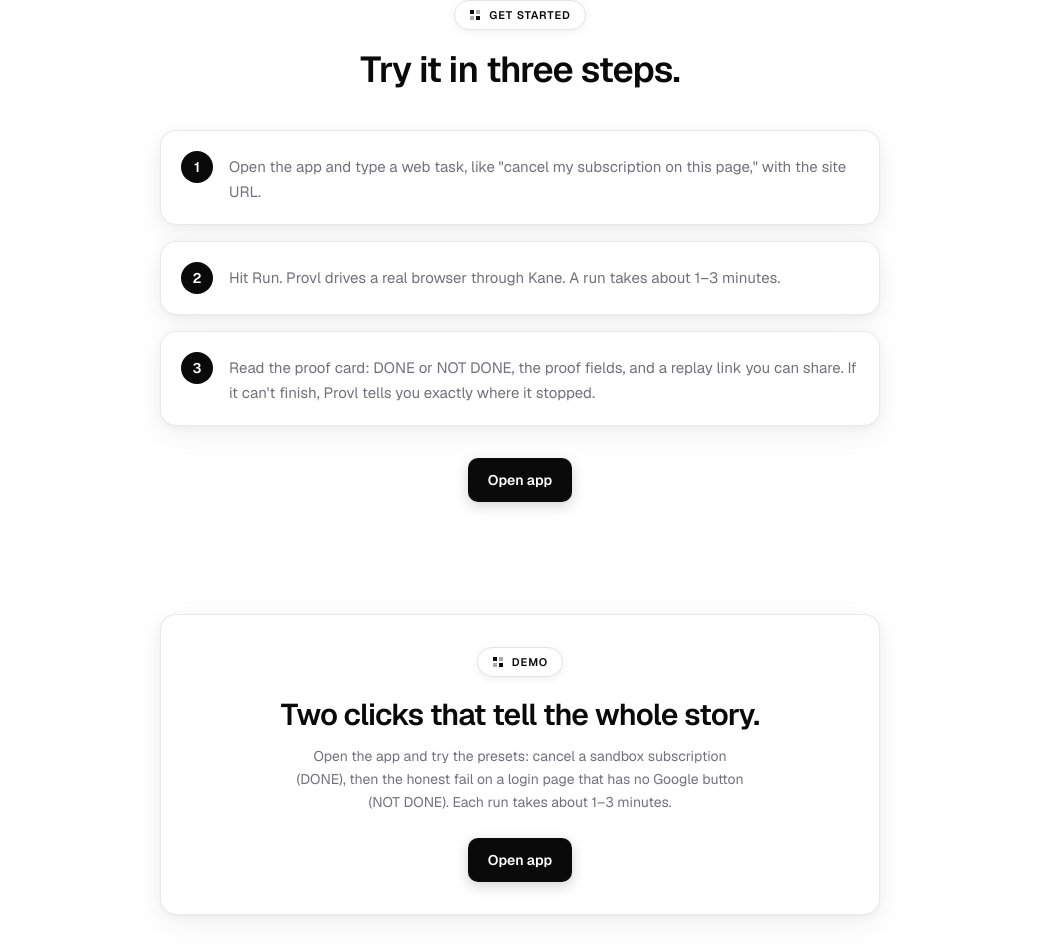
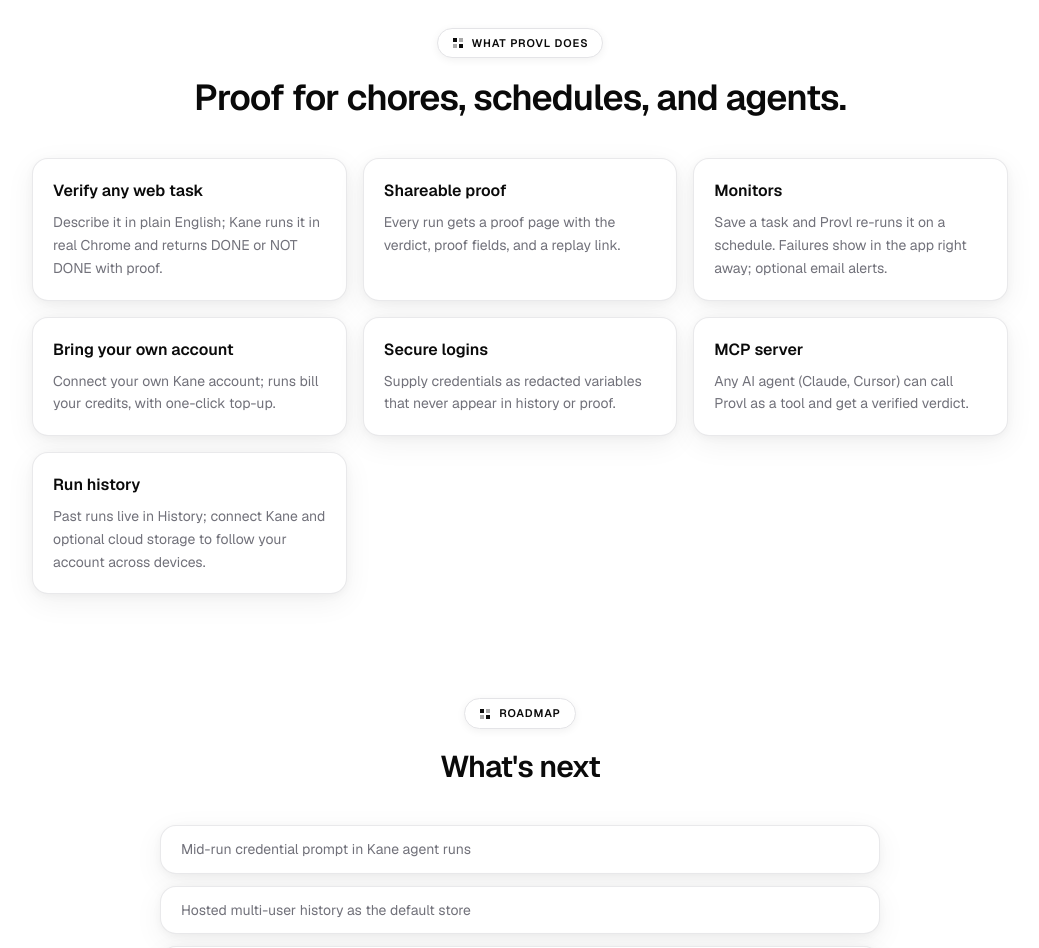
Before and after one commit to cipherEncrypt/provl, a Next.js app: page / in a window 1280 px wide. Shown: the part 1813-2761 px from the top of the page, without its empty margins (120-1159 px from the left). Built offline with nearby package versions, Linux system fonts and the light colour scheme.

Commit message:
Refresh landing and dashboard copy for Monitors, MCP, and account features.
Add feature cards, roadmap, FAQ entries, and dashboard nav hints without behavior changes.

```diff
--- a/components/LandingNav.tsx
+++ b/components/LandingNav.tsx
@@ -3,11 +3,15 @@
 import Link from "next/link";
 import { useEffect, useState } from "react";
 
+import { ProvlMark } from "./ProvlLogo";
+
 const LINKS = [
   { href: "#how-it-works", label: "How it works" },
+  { href: "#features", label: "Features" },
+  { href: "#roadmap", label: "Roadmap" },
   { href: "#get-started", label: "How to use" },
   { href: "#demo", label: "Demo" },
-  { href: "#proof", label: "Proof" },
+  { href: "#faq", label: "FAQ" },
   {
     href: "https://www.testmuai.com/support/docs/kane-cli-introduction/",
     label: "Docs",
@@ -44,14 +48,7 @@ export function LandingNav() {
             className="flex h-8 w-8 items-center justify-center rounded-[8px] bg-ink text-white"
             aria-hidden="true"
           >
-            <svg width="14" height="14" viewBox="0 0 14 14" fill="none">
-              <path
-                d="M2 7h10M7 2v10"
-                stroke="currentColor"
-                strokeWidth="2"
-                strokeLinecap="square"
-              />
-            </svg>
+            <ProvlMark onDark className="h-[18px] w-[18px]" />
           </span>
           <span className="text-[17px] font-semibold tracking-tight">Provl</span>
         </Link>
--- a/components/LandingPage.tsx
+++ b/components/LandingPage.tsx
@@ -20,10 +20,48 @@ const HOW_IT_WORKS = [
   },
 ];
 
+const WHAT_PROVL_DOES = [
+  {
+    title: "Verify any web task",
+    body: "Describe it in plain English; Kane runs it in real Chrome and returns DONE or NOT DONE with proof.",
+  },
+  {
+    title: "Shareable proof",
+    body: "Every run gets a proof page with the verdict, proof fields, and a replay link.",
+  },
+  {
+    title: "Monitors",
+    body: "Save a task and Provl re-runs it on a schedule. Failures show in the app right away; optional email alerts.",
+  },
+  {
+    title: "Bring your own account",
+    body: "Connect your own Kane account; runs bill your credits, with one-click top-up.",
+  },
+  {
+    title: "Secure logins",
+    body: "Supply credentials as redacted variables that never appear in history or proof.",
+  },
+  {
+    title: "MCP server",
+    body: "Any AI agent (Claude, Cursor) can call Provl as a tool and get a verified verdict.",
+  },
+  {
+    title: "Run history",
+    body: "Past runs live in History; connect Kane and optional cloud storage to follow your account across devices.",
+  },
+];
+
+const ROADMAP = [
+  "Mid-run credential prompt in Kane agent runs",
+  "Hosted multi-user history as the default store",
+  "Domain-verified email alerts for Monitors",
+  "HTTP MCP transport for remote agents",
+];
+
 const GET_STARTED = [
-  'Open the app and type a web task, like "cancel my subscription on this page," with the site URL.',
-  "Hit Run. Provl drives a real browser through Kane. A run takes about 1–3 minutes.",
-  "Read the proof card: DONE or NOT DONE, the proof fields, and a replay link you can share. If it can't finish, Provl tells you exactly where it stopped.",
+  "Open the dashboard. On Run, describe a web task (optional URL) or try the demo presets. Each run takes about 1–3 minutes.",
+  "Optional: Account to connect your Kane username and keys; History for past proofs; Monitors to save a task on an hourly or daily schedule.",
+  "Read DONE or NOT DONE, open the proof page, share the replay, or wire Provl into another agent with the MCP server (see docs/mcp.md).",
 ];
 
 const KANE_DOCS =
@@ -53,8 +91,9 @@ export function LandingPage() {
 
             <p className="mt-4 max-w-xl text-pretty text-[15px] leading-relaxed text-steel sm:mt-5 sm:text-lg">
               AI agents can do your web tasks now, but they just say &quot;done.&quot;
-              Provl does the task in a real browser and hands you proof it
-              actually happened — a verdict you can replay.
+              Provl runs the task in real Chrome, then gives you DONE or NOT DONE,
+              a proof page, scheduled monitors, history, and an MCP tool other
+              agents can call.
             </p>
 
             <div className="mt-7 flex w-full max-w-sm flex-col gap-3 sm:mt-8 sm:max-w-md sm:flex-row sm:flex-wrap sm:items-center sm:justify-center">
@@ -88,7 +127,7 @@ export function LandingPage() {
 
           <div className="relative z-10 mx-auto -mt-4 px-4 pb-12 pt-0 sm:-mt-6 sm:px-6 sm:pb-16">
             <p className="text-[11px] font-medium leading-snug tracking-wide text-steel sm:text-xs">
-              Powered by Kane CLI · Works with Claude Code, Cursor, Codex
+              Powered by Kane CLI · MCP server for Claude Desktop and Cursor
             </p>
           </div>
         </section>
@@ -134,6 +173,55 @@ export function LandingPage() {
               </article>
             ))}
           </div>
+        </section>
+
+        {/* WHAT PROVL DOES */}
+        <section
+          id="features"
+          className="mx-auto w-full max-w-5xl scroll-mt-20 px-4 py-10 sm:scroll-mt-24 sm:px-6 sm:py-14"
+        >
+          <div className="text-center">
+            <PillTag label="What Provl does" />
+            <h2 className="mt-4 text-balance text-2xl font-semibold tracking-tight sm:mt-5 sm:text-4xl">
+              Proof for chores, schedules, and agents.
+            </h2>
+          </div>
+          <div className="mt-8 grid gap-3 sm:mt-10 sm:grid-cols-2 lg:grid-cols-3 sm:gap-4">
+            {WHAT_PROVL_DOES.map((item) => (
+              <article
+                key={item.title}
+                className="surface-card !p-4 text-left sm:!p-5"
+              >
+                <h3 className="text-base font-semibold text-ink">{item.title}</h3>
+                <p className="mt-2 text-sm leading-relaxed text-steel">
+                  {item.body}
+                </p>
+              </article>
+            ))}
+          </div>
+        </section>
+
+        {/* ROADMAP */}
+        <section
+          id="roadmap"
+          className="mx-auto w-full max-w-3xl scroll-mt-20 px-4 py-10 sm:scroll-mt-24 sm:px-6 sm:py-12"
+        >
+          <div className="text-center">
+            <PillTag label="Roadmap" />
+            <h2 className="mt-4 text-balance text-2xl font-semibold tracking-tight sm:mt-5 sm:text-3xl">
+              What&apos;s next
+            </h2>
+          </div>
+          <ul className="mt-8 space-y-3 sm:mt-10">
+            {ROADMAP.map((item) => (
+              <li
+                key={item}
+                className="surface-card !px-4 !py-3 text-sm leading-relaxed text-steel sm:!px-5"
+              >
+                {item}
+              </li>
+            ))}
+          </ul>
         </section>
 
         {/* HOW TO USE / GET STARTED */}
@@ -185,7 +273,7 @@ export function LandingPage() {
             <p className="mx-auto mt-3 max-w-md text-sm leading-relaxed text-steel">
               Open the app and try the presets: cancel a sandbox subscription
               (DONE), then the honest fail on a login page that has no Google
-              button (NOT DONE). Each run takes about 1–3 minutes.
+              button (NOT DONE). Each run takes about 1-3 minutes.
             </p>
             <Link href="/dashboard" className="btn-primary mt-6 w-full sm:w-auto">
               Open app
@@ -204,8 +292,9 @@ export function LandingPage() {
               A card you can send.
             </h2>
             <p className="mx-auto mt-3 max-w-md text-sm leading-relaxed text-steel">
-              Every finished run gets a shareable /proof/… page with the
-              verdict, proof fields, and Kane replay link — no re-run required.
+              Every finished run gets a shareable /proof/… page with DONE or NOT
+              DONE, proof fields, and a Kane replay link. Email it with one
+              click from the app or from Monitors after a failure.
             </p>
           </div>
         </section>
@@ -221,8 +310,8 @@ export function LandingPage() {
                 Let&apos;s prove the next chore.
               </h2>
               <p className="mt-2 max-w-md text-sm text-steel">
-                Open the app, describe a task, and walk away with a verdict you
-                can replay.
+                Run once, monitor on a schedule, review History, connect your
+                Kane account, or call Provl from another agent over MCP.
               </p>
             </div>
             <Link href="/dashboard" className="btn-primary w-full shrink-0 sm:w-auto">
@@ -251,8 +340,23 @@ export function LandingPage() {
                 </a>
               </li>
               <li>
+                <a href="#features" className="hover:text-ink">
+                  What Provl does
+                </a>
+              </li>
+              <li>
+                <a href="#roadmap" className="hover:text-ink">
+                  Roadmap
+                </a>
+              </li>
+              <li>
                 <a href="#get-started" className="hover:text-ink">
                   How to use
+                </a>
+              </li>
+              <li>
+                <a href="#faq" className="hover:text-ink">
+                  FAQ
                 </a>
               </li>
               <li>
--- a/components/dashboard/DashboardRunView.tsx
+++ b/components/dashboard/DashboardRunView.tsx
@@ -68,7 +68,14 @@ export function DashboardRunView() {
     <DashboardViewColumn>
       <p className="text-sm leading-relaxed text-steel">
         Describe a web task in plain English. Provl runs it in real Chrome and
-        returns a DONE or NOT DONE verdict you can share.
+        returns DONE or NOT DONE with a shareable proof page.
+      </p>
+      <p className="text-xs leading-relaxed text-steel-soft">
+        Need a schedule? Use{" "}
+        <strong className="font-medium text-steel">Monitors</strong>. Past runs
+        are in <strong className="font-medium text-steel">History</strong>.
+        Connect Kane under <strong className="font-medium text-steel">Account</strong>.
+        Other agents can call Provl via MCP (see project README).
       </p>
 
       <div id="run" className="scroll-mt-8">
--- a/components/dashboard/DashboardShell.tsx
+++ b/components/dashboard/DashboardShell.tsx
@@ -22,6 +22,17 @@ const TITLES: Record<string, string> = {
   "/dashboard/account": "Account",
 };
 
+const PAGE_HINTS: Record<string, string> = {
+  "/dashboard":
+    "One-off verified runs and demo presets. Use Monitors for schedules, History for past proofs, Account for Kane connect.",
+  "/dashboard/monitors":
+    "Scheduled re-runs with in-app pass or fail. Optional email alerts; mailto works with no setup.",
+  "/dashboard/history":
+    "Past runs for this session. Connect Kane and optional MongoDB to sync by account.",
+  "/dashboard/account":
+    "Connect your Kane account or use machine OAuth. Credits and spend for this session.",
+};
+
 type DashboardShellProps = {
   children: ReactNode;
 };
@@ -32,6 +43,7 @@ export function DashboardShell({ children }: DashboardShellProps) {
   const [mobileOpen, setMobileOpen] = useState(false);
 
   const title = TITLES[pathname] ?? "Dashboard";
+  const pageHint = PAGE_HINTS[pathname];
 
   useEffect(() => {
     setMobileOpen(false);
@@ -100,6 +112,13 @@ export function DashboardShell({ children }: DashboardShellProps) {
         ))}
       </nav>
 
+      <p className="mt-5 text-xs leading-relaxed text-steel-soft">
+        <span className="font-medium text-steel">Run</span> now,{" "}
+        <span className="font-medium text-steel">Monitors</span> on a schedule,{" "}
+        <span className="font-medium text-steel">History</span> for proofs,{" "}
+        <span className="font-medium text-steel">Account</span> for Kane credits.
+      </p>
+
       <div className="mt-auto border-t border-steel-line/80 pt-4">
         <p className="text-xs text-steel-soft">Signed in as</p>
         <p className="mt-1 truncate text-sm font-medium text-ink" title={signedInLabel}>
@@ -135,7 +154,14 @@ export function DashboardShell({ children }: DashboardShellProps) {
             )}
           </svg>
         </button>
-        <span className="text-sm font-semibold text-ink">{title}</span>
+        <div className="min-w-0 flex-1 text-center">
+          <span className="text-sm font-semibold text-ink">{title}</span>
+          {pageHint ? (
+            <p className="mt-0.5 line-clamp-2 text-[11px] leading-snug text-steel-soft">
+              {pageHint}
+            </p>
+          ) : null}
+        </div>
         <DashboardCreditsPill status={status} />
       </header>
 
@@ -174,8 +200,13 @@ export function DashboardShell({ children }: DashboardShellProps) {
       </aside>
 
       <div className="flex min-h-0 min-w-0 flex-1 flex-col">
-        <header className="hidden items-center justify-between gap-4 border-b border-steel-line px-6 py-4 lg:flex">
-          <h1 className="text-lg font-semibold tracking-tight text-ink">{title}</h1>
+        <header className="hidden gap-4 border-b border-steel-line px-6 py-4 lg:flex lg:items-center lg:justify-between">
+          <div className="min-w-0">
+            <h1 className="text-lg font-semibold tracking-tight text-ink">{title}</h1>
+            {pageHint ? (
+              <p className="mt-1 max-w-xl text-sm text-steel">{pageHint}</p>
+            ) : null}
+          </div>
           <DashboardCreditsPill status={status} />
         </header>
 
```
Also changed, not shown: components/LandingFaq.tsx (+11 -3 lines).
